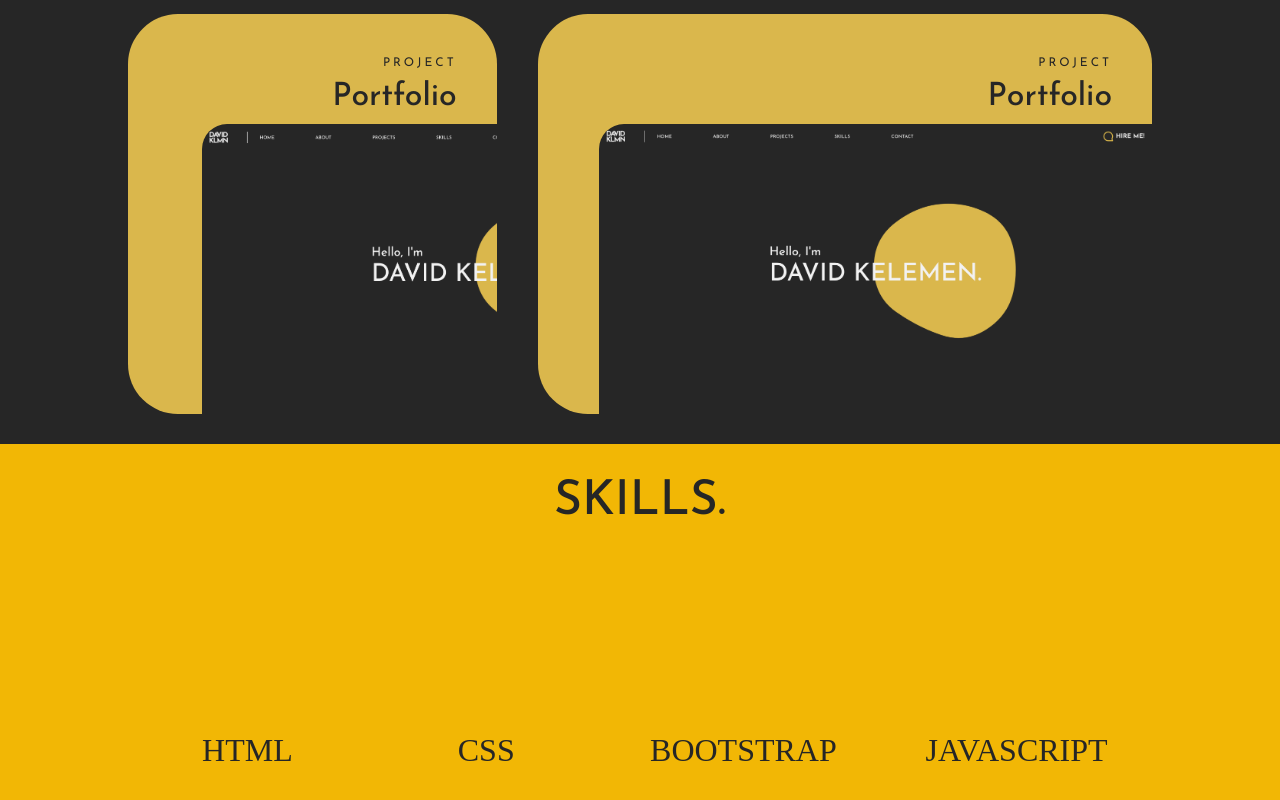
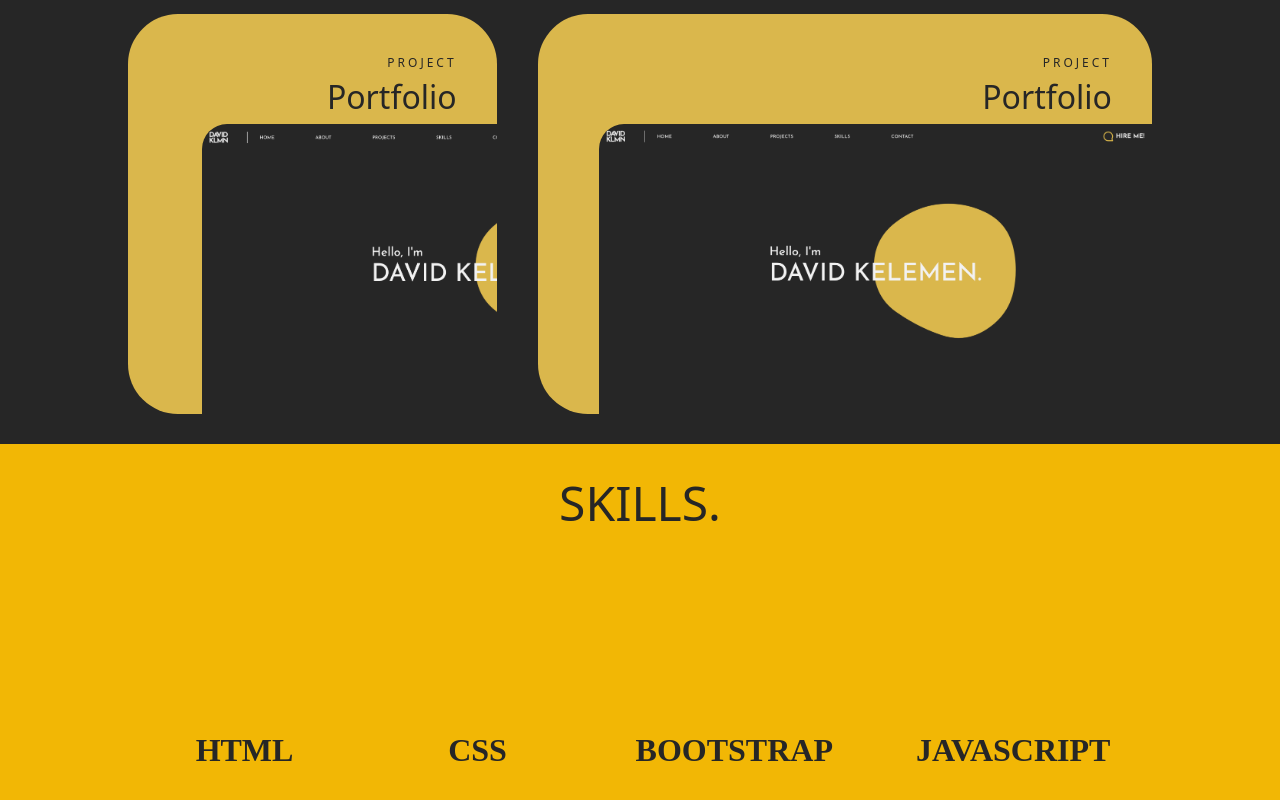
Before and after one commit to davidklmn/portfolio, a React (Create React App) app: page / in a window 1280 px wide. Shown: the part 1962-2762 px from the top of the page. Built offline with nearby package versions, Linux system fonts and the light colour scheme; some icons are missing.

Commit message:
Added font option for iOS bug

```diff
--- a/src/components/contact.css
+++ b/src/components/contact.css
@@ -75,6 +75,7 @@
     margin: auto;
     font-size: 1.25rem;
     font-family: "JosefinSansRoman-Bold";
+    font-weight: 800;
     width: 100px;
     height: 40px;
     background-color: var(--darkgrey);
--- a/src/components/skills.css
+++ b/src/components/skills.css
@@ -21,6 +21,7 @@
 
 .skills-container h2 {
     font-family: "JosefinSansRoman-Bold";
+    font-weight: 800;
     text-transform: uppercase;
     font-size: 2rem;
     padding-top: 10px;
--- a/src/index.css
+++ b/src/index.css
@@ -1,5 +1,5 @@
 @font-face {
-  font-family: "JosefinSans";
+  font-family: "JosefinSans", "JosefinSansRoman-Bold";
   src: local("JosefinSans"),
   url(./fonts/JosefinSans.ttf) format('truetype');
 }
@@ -16,14 +16,14 @@ html{
 
 body {
   margin: 0;
-  font-family: 'JosefinSans' !important;
+  font-family: 'JosefinSans' "JosefinSansRoman-Bold" !important;
   -webkit-font-smoothing: antialiased;
   -moz-osx-font-smoothing: grayscale;
   overflow-x: hidden;
 }
 
 code {
-  font-family: 'JosefinSans'
+  font-family: 'JosefinSans', "JosefinSansRoman-Bold"
 }
 
 /* Lenis recommended CSS */
```
